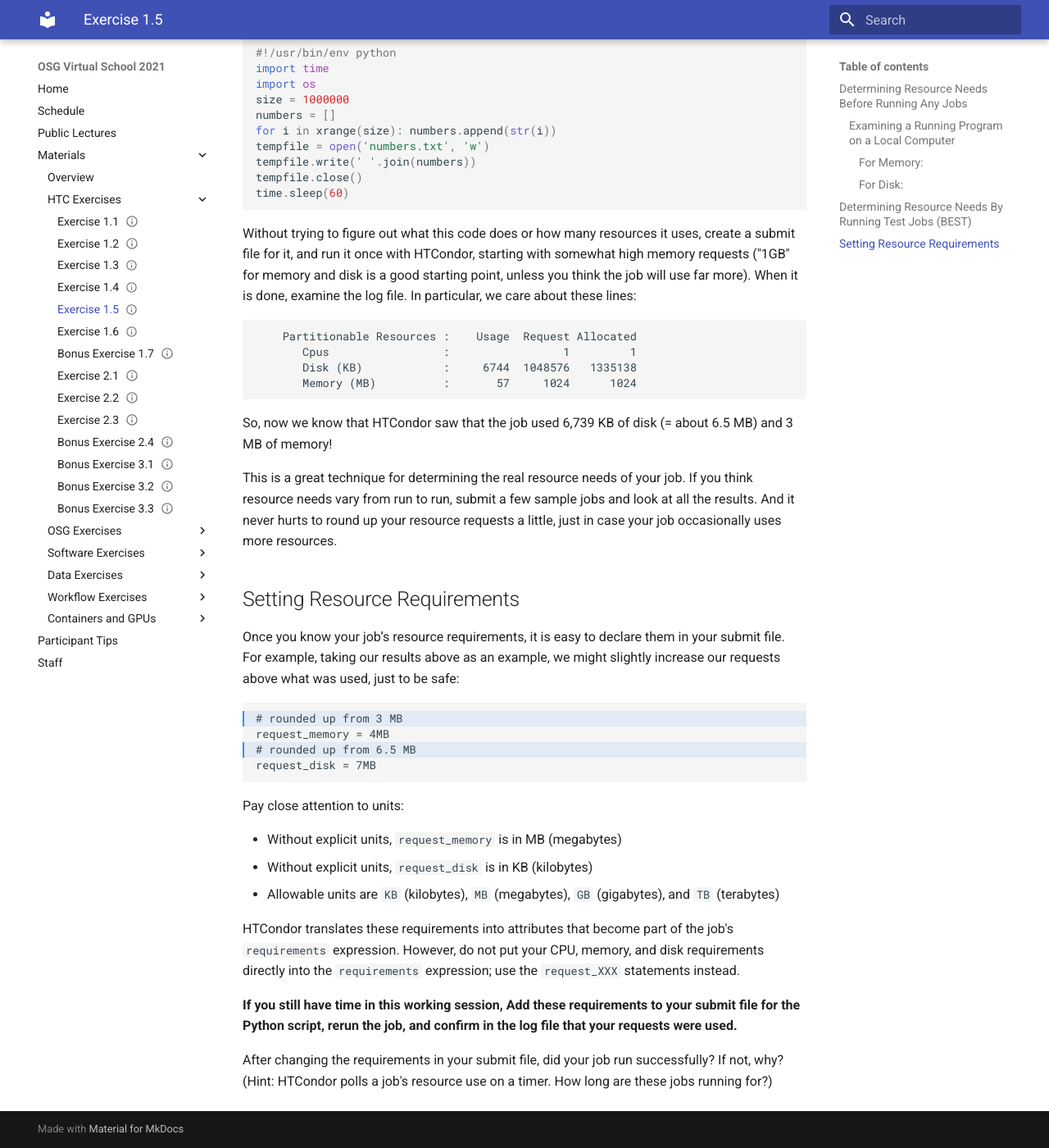
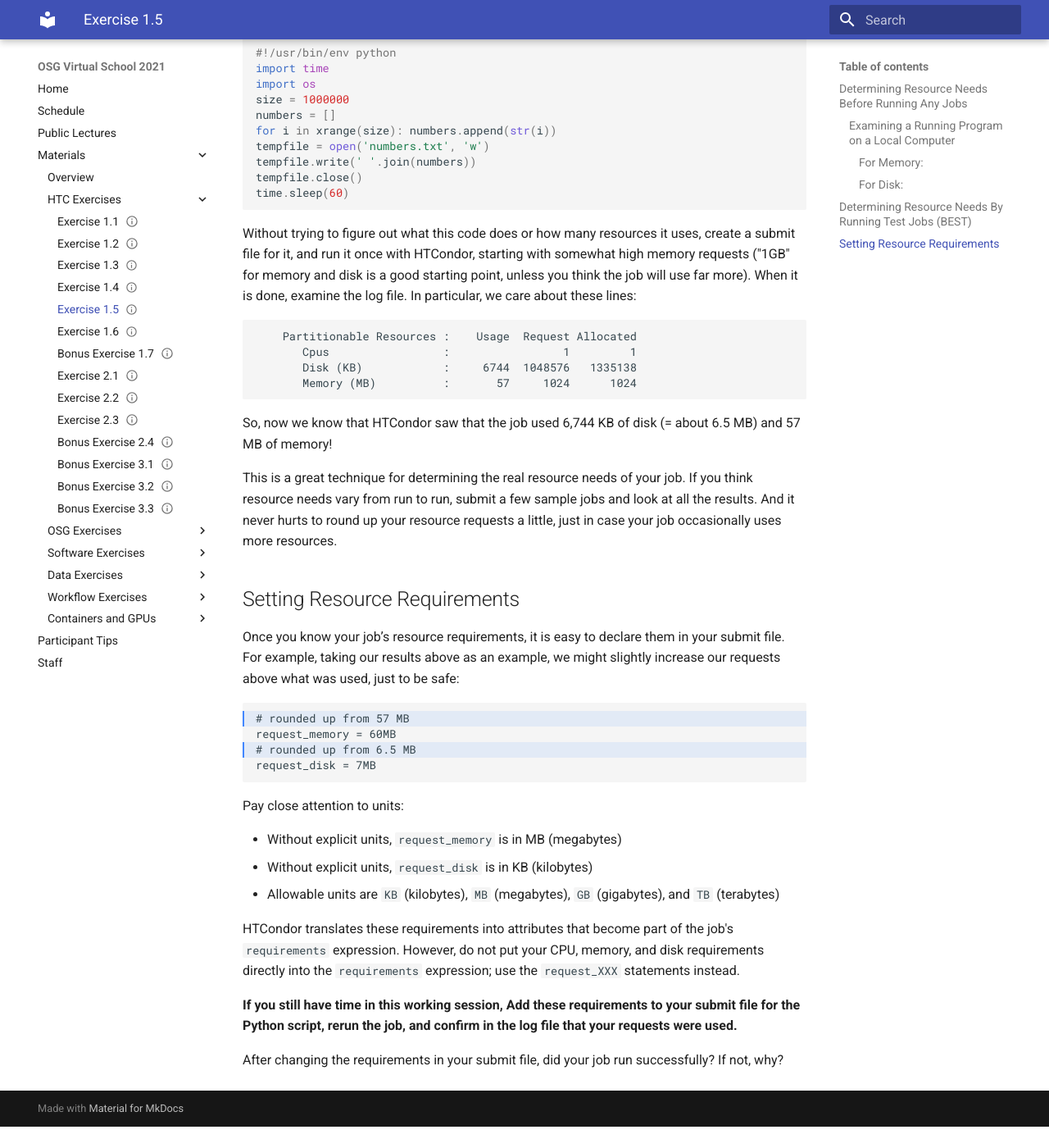
Before and after one commit to osg-htc/virtual-school-2021, an MkDocs documentation site: the page built from docs/materials/htcondor/part1-ex5-request.md, in a window 1280 px wide and 1400 px high, scrolled down 3064 px. Shown: the whole window at 82% size. Built offline with MkDocs 1.6.1 and Material for MkDocs 9.7.7, drawn with Linux system fonts in a browser that asks for light colours; after the commit the page ends 4438 px from its top, so only the background shows below that.

Commit message:
Update part1-ex5-request.md
HTCondor (in CHTC) no longer polls for memory usage on a timer. What they got in the exercise should work as their requests, in theory.

````diff
--- a/docs/materials/htcondor/part1-ex5-request.md
+++ b/docs/materials/htcondor/part1-ex5-request.md
@@ -115,7 +115,7 @@
 	   Memory (MB)          :       57     1024      1024
 ```
 
-So, now we know that HTCondor saw that the job used 6,739 KB of disk (= about 6.5 MB) and 3 MB of memory!
+So, now we know that HTCondor saw that the job used 6,744 KB of disk (= about 6.5 MB) and 57 MB of memory!
 
 This is a great technique for determining the real resource needs of your job. If you think resource needs vary from run to run, submit a few sample jobs and look at all the results. And it never hurts to round up your resource requests a little, just in case your job occasionally uses more resources.
 
@@ -125,8 +125,8 @@
 Once you know your job’s resource requirements, it is easy to declare them in your submit file. For example, taking our results above as an example, we might slightly increase our requests above what was used, just to be safe:
 
 ```hl_lines="1 3"
-# rounded up from 3 MB
-request_memory = 4MB
+# rounded up from 57 MB
+request_memory = 60MB
 # rounded up from 6.5 MB
 request_disk = 7MB
 ```
@@ -142,4 +142,3 @@
 **If you still have time in this working session, Add these requirements to your submit file for the Python script, rerun the job, and confirm in the log file that your requests were used.**
 
 After changing the requirements in your submit file, did your job run successfully? If not, why?
-(Hint: HTCondor polls a job's resource use on a timer. How long are these jobs running for?)
````
